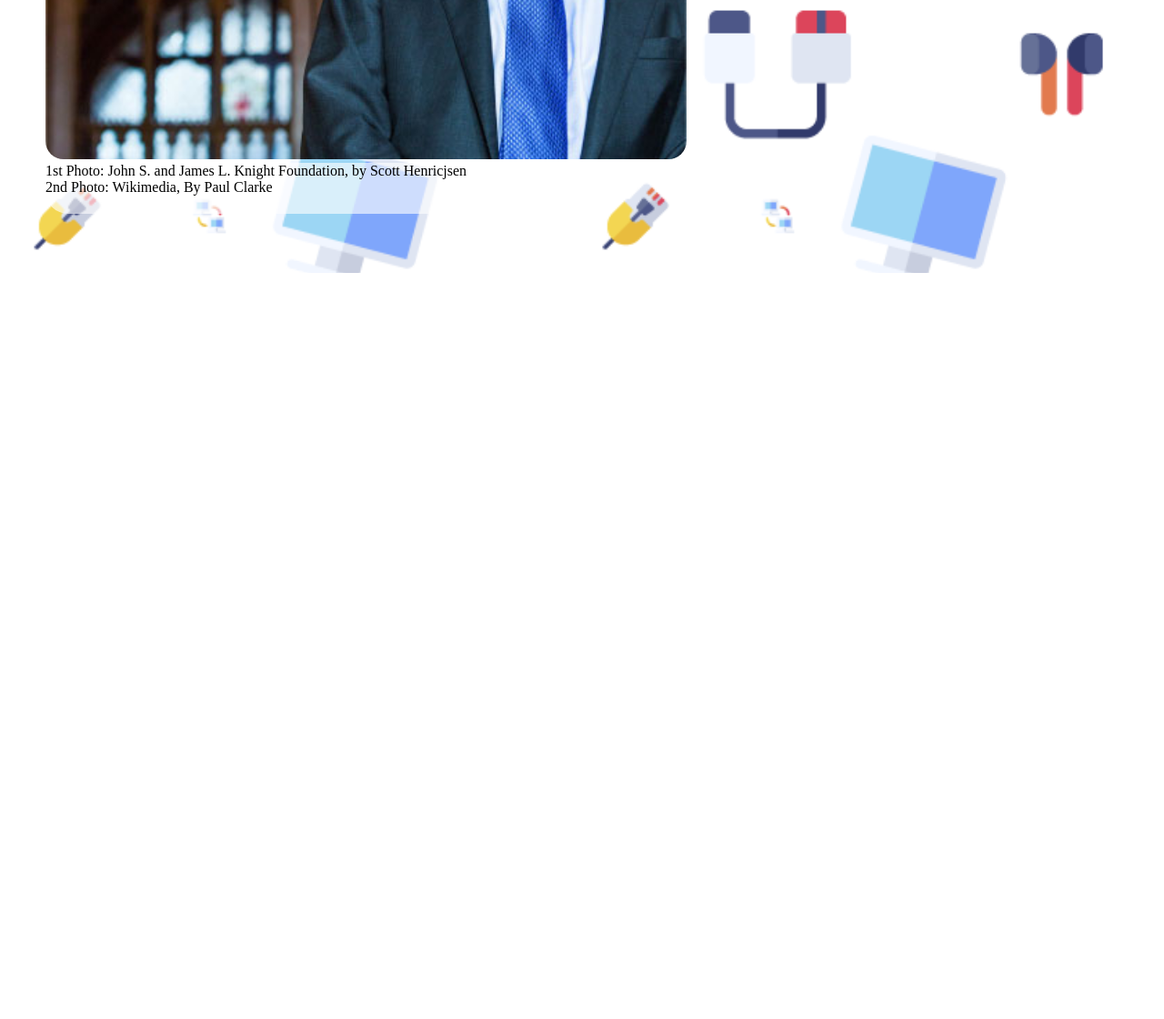
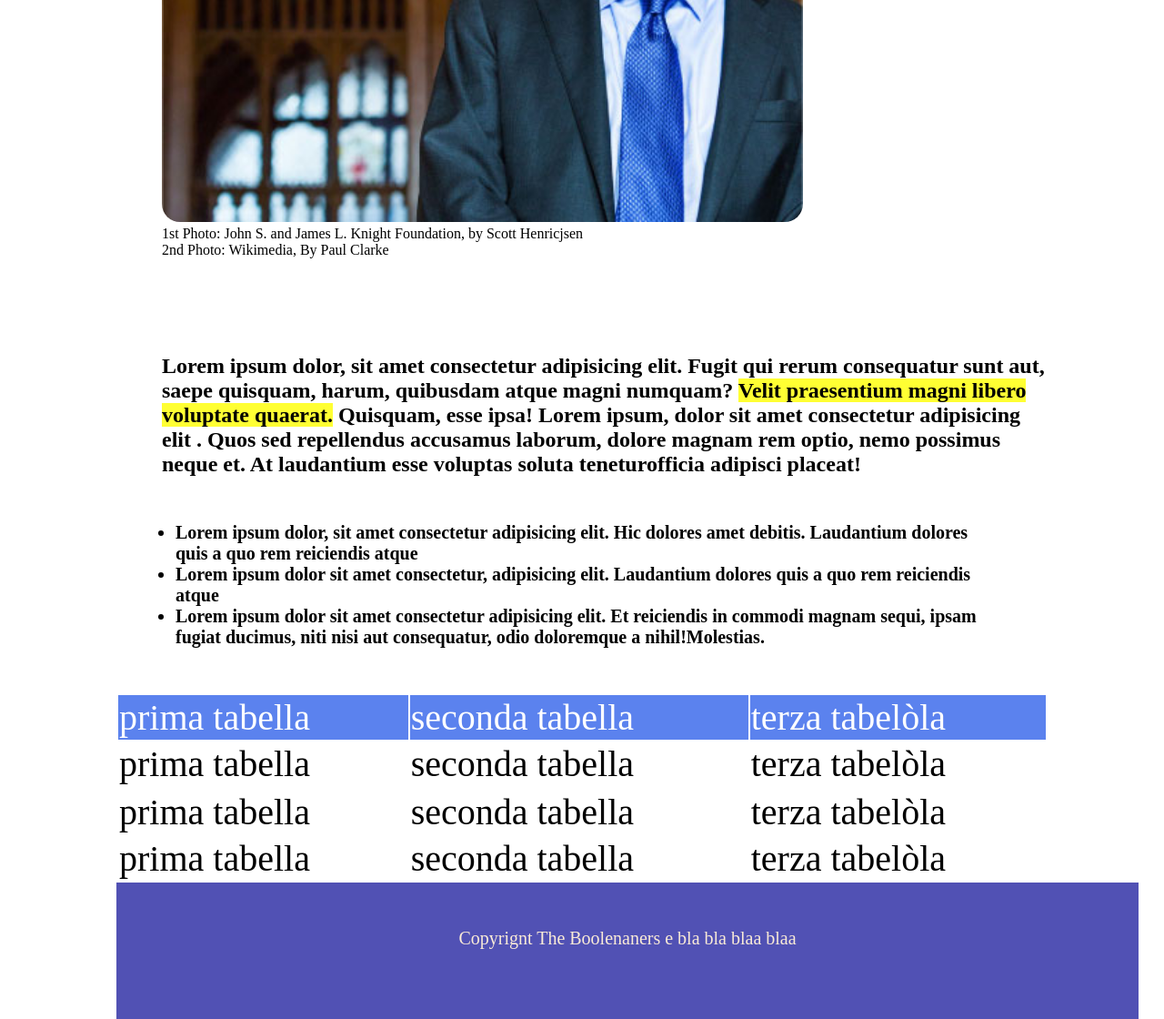
Before and after one commit to davimut/html-css-booleaner, a plain HTML site: page index.html in a window 1280 px wide. Shown: the part 1442-2562 px from the top of the page at 91% size. Before the commit the page ends 1742 px from the top, so only its background shows below. Drawn offline with Linux system fonts and the light colour scheme.

Commit message:
add: tabella finate + footer

```diff
--- a/css/style.css
+++ b/css/style.css
@@ -1,27 +1,33 @@
 body {
-    margin: 0px}
+    margin: 0px ;
+    margin-left: 10%;
+    margin-right: 10%;
+}
 
 .logo-thebooleaners {
-    width: 400px;}
+    width: 400px;
+}
 
 .background-logo {
-     background-color:rgb(140, 217, 243);
-     padding: 50px 0px}
+    background-image:  url(../img/pattern.png);
+    background-color:rgb(140, 217, 243);
+    padding: 50px 0px
+}
 
 .titolo-pagina{
-    margin-bottom: 0px}
+    margin-bottom: 0px
+}
 
  header {
+    margin-bottom: 10px;
     padding-bottom: 15px; ;
-    background-image:  url(/img/pattern.png);
     background-size: 1250px;
-    }
+}
 
 header .intestazione-pagina {
-    background-color: rgba(255, 255, 255, 0.836);
-    margin: 50px;
-    margin-bottom: 0px;
-    font-size: 40px;}
+    margin:0px 50px;
+    font-size: 40px;
+}
 
 header .intestazione-pagina  p {
     padding-left: 30px;
@@ -29,27 +35,69 @@ header .intestazione-pagina  p {
     border: 1px solid rgb(151, 150, 150);
     color: gray ;
     font-size: 30px ;
-    margin-top: 0px; width: 350px;}
+    margin-top: 0px; width: 350px;
+}
 
 header .intestazione-pagina  p  a {
     color : rgb(99, 193, 255) ;
-    text-decoration: none}
+    text-decoration: none
+}
 
 
 .sezione-generic-img {
-    margin: 50px;}
+    margin-bottom: 0;
+    margin: 50px
+}
 
 .img-tim-conferenza {
     border-radius: 20px;
-    height:550px;}
+    height:550px;
+}
 
 .img-tim-profilo {
     border-radius: 20px;
-    height: 550px;}
+    height: 550px;
+}
 
 .sezione-generic-img p {
     border-radius: 25px;
     padding-bottom: 20px;
-    background-color: rgba(255, 255, 255, 0.616);
     margin-top: 0PX;
-    width: 500px}
+    width: 500px
+}
+
+
+.sezione-lista-articolo {
+    margin-left: 50px
+}
+
+.articolo-nota span {
+    background-color: #ffff00cc;
+}
+
+.list-articolo {
+   margin: 50px;
+   padding-left: 0 ;
+   margin-left: 15px;
+   font-weight: bold ;
+   font-size: 20px;
+}
+
+table { width: 100% ;font-size: 40PX;}
+
+
+
+.tabella-start
+{color: white;
+background-color:rgb(91, 130, 238) ;
+width: 50px;}
+
+footer{
+    padding: 50px;
+    text-align:
+    center;
+    height: 50px;
+   width:  100%; background-color: rgb(81, 81, 180);
+}
+
+footer p {color: antiquewhite; margin-top: 0; font-size: 20px;}
--- a/index.html
+++ b/index.html
@@ -32,8 +32,39 @@
  </section> <!-- fine sezione immagini + descirzione foto -->
 </header>
 <main>
+ <section class="sezione-lista-articolo">
+  <h2 class="articolo-nota">
+    Lorem ipsum dolor, sit amet consectetur adipisicing elit. Fugit qui rerum consequatur sunt aut, saepe quisquam,
+     harum, quibusdam atque magni numquam?
+     <span>Velit praesentium magni libero voluptate quaerat.</span>  Quisquam, esse ipsa!  Lorem ipsum, dolor sit amet consectetur adipisicing elit
+     . Quos sed repellendus accusamus laborum, dolore magnam rem optio, nemo
+     possimus neque et. At laudantium esse voluptas soluta teneturofficia adipisci placeat!
+  </h2>
+  <ul class="list-articolo">
+    <li>
+      Lorem ipsum dolor, sit amet consectetur adipisicing elit. Hic dolores amet debitis. Laudantium dolores quis a quo rem reiciendis atque </li>
+    <li>
+      Lorem ipsum dolor sit amet consectetur, adipisicing elit. Laudantium dolores quis a quo rem reiciendis atque
+    <li>
+      Lorem ipsum dolor sit amet consectetur adipisicing elit. Et reiciendis in commodi magnam sequi, ipsam fugiat ducimus,
+      niti nisi aut consequatur, odio doloremque a nihil!Molestias.
+    </li>
+  </ul>
+ </section>
 
+ <table>
+  <tr class="tabella-start"><td>prima tabella</td><td>seconda tabella</td><td>terza tabelòla </td></tr>
+    <tr><td>prima tabella</td><td>seconda tabella</td><td>terza tabelòla </td></tr>
+    <tr class="tabella-info"></tr><td>prima tabella</td><td>seconda tabella</td><td>terza tabelòla </td></tr>
+    <tr> <td>prima tabella</td><td>seconda tabella</td><td>terza tabelòla </td></tr>
+ </table>
 </main>
+
+<footer>
+  <p>
+  Copyrignt The Boolenaners e bla bla blaa blaa
+  </p>
+</footer>
 
 </body>
 </html>
```
